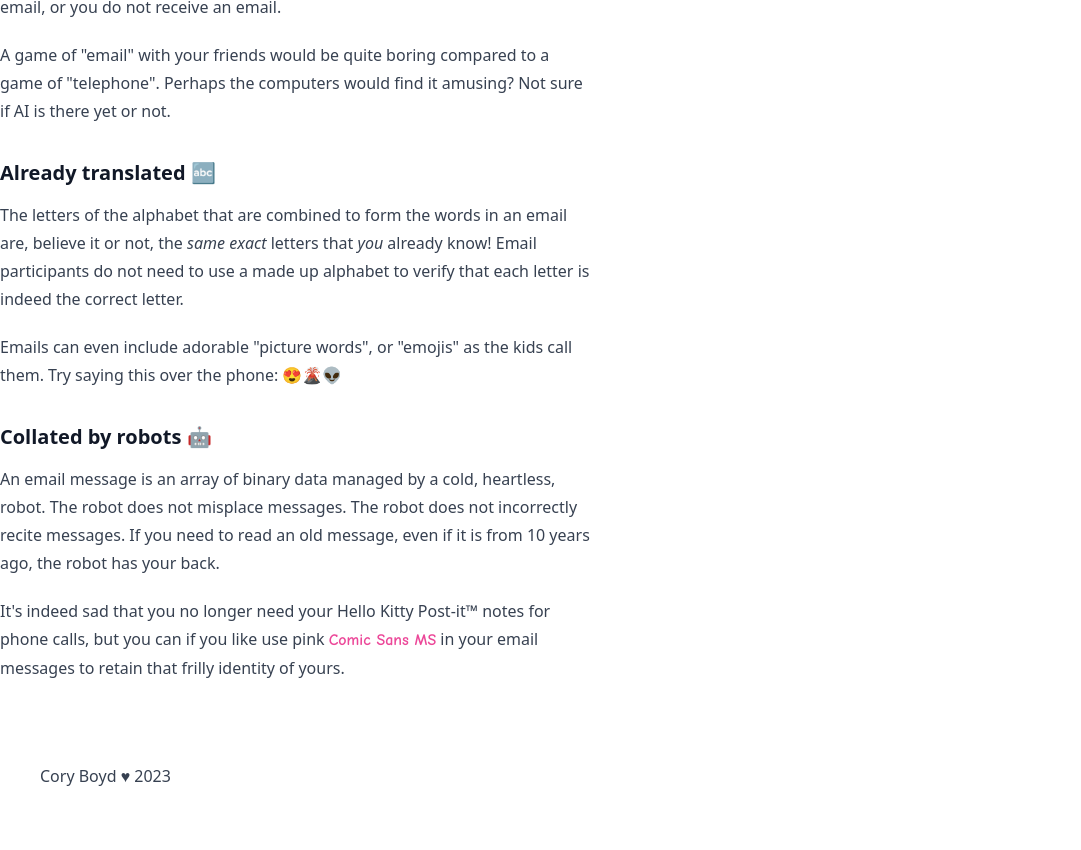
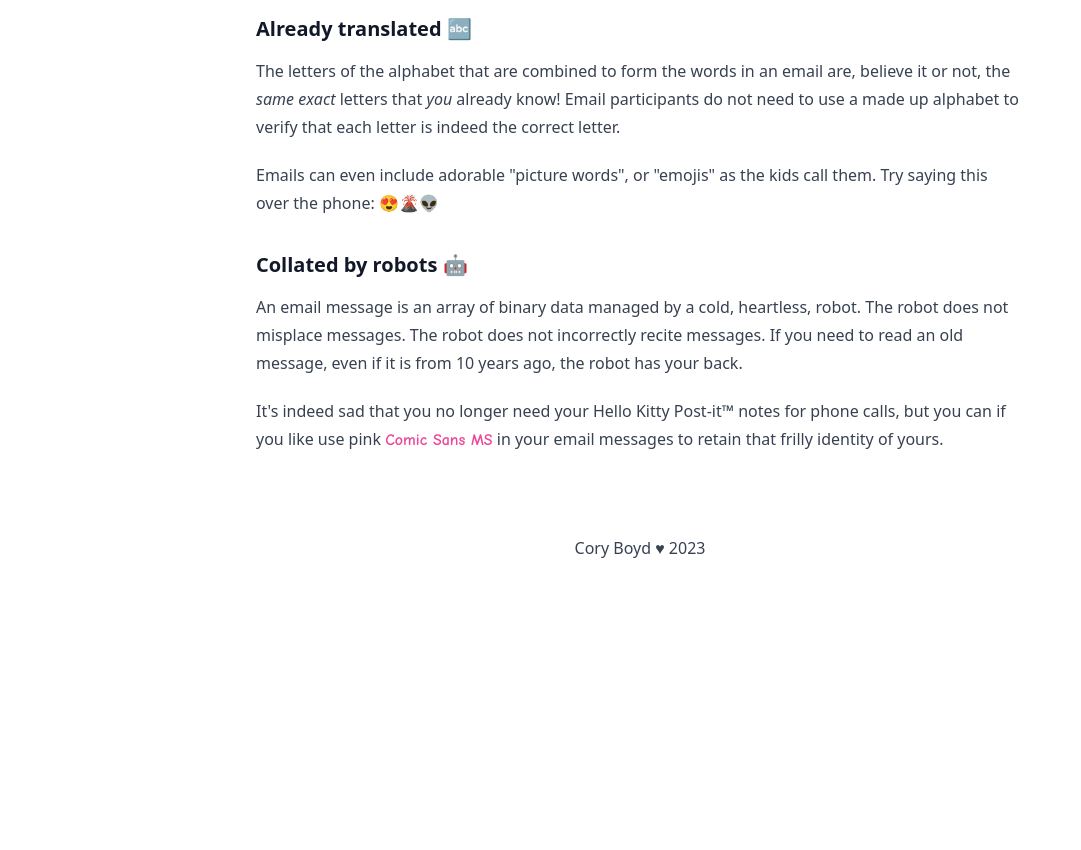
Before and after one commit to corytheboyd/phonesaredumb.com, a website built with Parcel: page src/index.html in a window 1280 px wide. Shown: the part 1627-2477 px from the top of the page, without its empty margins (0-1081 px from the left). After the commit the page ends 2249 px from the top, so only its background shows below. Built offline with nearby package versions, Linux system fonts and the light colour scheme.

Commit message:
Fix desktop styling

```diff
--- a/src/index.css
+++ b/src/index.css
@@ -2,13 +2,16 @@
 @tailwind components;
 @tailwind utilities;
 
-.Main {
+.PageContainer {
+  @apply w-screen h-full;
+  @apply flex flex-row justify-center;
+}
+
+.PageContent {
   @apply prose;
-  @apply container h-screen;
   @apply px-4 pt-6;
-
-  @apply md:mx-auto;
-  @apply md:p-0;
+  @apply md:max-w-3xl;
+  @apply md:p-0 md:pt-6;
 }
 
 .ContentSection {
@@ -26,6 +29,6 @@
 }
 
 .Footer {
-  @apply prose;
-  @apply p-10;
+  @apply py-10;
+  @apply text-center;
 }
--- a/src/index.html
+++ b/src/index.html
@@ -10,8 +10,10 @@
     />
     <title>Phones are dumb</title>
   </head>
-  <body class="Main">
-    <article class="prose">
+  <body class="PageContainer">
+    <div class="PageContent">
+      <main>
+        <article>
           <section class="HeaderBox">
             <h1>Phones are dumb</h1>
             <p>
@@ -31,31 +33,31 @@
             <section class="InfoBox">
               <h3>Literally a joke 🤣</h3>
               <p>
-            Phones are so dumb they have their own game. The "game" is that it's
-            funny when audibly exchanged information becomes garbled and
-            unrecognizable.
+                Phones are so dumb they have their own game. The "game" is that
+                it's funny when audibly exchanged information becomes garbled
+                and unrecognizable.
               </p>
               <p>Stop playing "telephone" with important information.</p>
             </section>
             <section class="InfoBox">
               <h3>Think they are the army 🪖</h3>
               <p>
-            If your communication method necessitates verifying messages with a
-            language of "foxtrot uniform charlie kilo india november golf"
-            nonsense, you are using the wrong communication method.
+                If your communication method necessitates verifying messages
+                with a language of "foxtrot uniform charlie kilo india november
+                golf" nonsense, you are using the wrong communication method.
               </p>
               <p>
                 I am not trying to coordinate troop deployments, I just want my
-            driver's license number to be correct in your system so that my car
-            insurance is valid.
+                driver's license number to be correct in your system so that my
+                car insurance is valid.
               </p>
             </section>
             <section class="InfoBox">
               <h3>Do not remember anything 🐟</h3>
               <p>
-            So you translate <code>The Code</code> from military gibberish with
-            a 75% confidence level in its accuracy (impressive number, really).
-            You feel more prepared now than you ever have before.
+                So you translate <code>The Code</code> from military gibberish
+                with a 75% confidence level in its accuracy (impressive number,
+                really). You feel more prepared now than you ever have before.
               </p>
               <p>
                 Your phone rings two weeks later, and it's time to recall
@@ -68,10 +70,13 @@
 
           <section class="HeaderBox mt-16">
             <h1>Write an email</h1>
-        <p>All of this can be avoided by using email instead of phone calls.</p>
             <p>
-          The best part is, we <em>already</em> have this amazing technology!
-          We've had it for decades. We will continue having it for more decades.
+              All of this can be avoided by using email instead of phone calls.
+            </p>
+            <p>
+              The best part is, we <em>already</em> have this amazing
+              technology! We've had it for decades. We will continue having it
+              for more decades.
             </p>
             <p><strong>It's okay, you are allowed to use email.</strong></p>
             <div class="text-6xl text-center">✉️💌✉️💌✉️</div>
@@ -83,50 +88,53 @@
             <section class="InfoBox">
               <h3>Always correct ✅</h3>
               <p>
-            An email message does not break down in transit. It is delivered to
-            you exactly as sent. It does this every single time, with no
-            exceptions. You either receive an email, or you do not receive an
-            email.
+                An email message does not break down in transit. It is delivered
+                to you exactly as sent. It does this every single time, with no
+                exceptions. You either receive an email, or you do not receive
+                an email.
               </p>
               <p>
-            A game of "email" with your friends would be quite boring compared
-            to a game of "telephone". Perhaps the computers would find it
-            amusing? Not sure if AI is there yet or not.
+                A game of "email" with your friends would be quite boring
+                compared to a game of "telephone". Perhaps the computers would
+                find it amusing? Not sure if AI is there yet or not.
               </p>
             </section>
             <section class="InfoBox">
               <h3>Already translated 🔤</h3>
               <p>
-            The letters of the alphabet that are combined to form the words in
-            an email are, believe it or not, the <em>same exact</em> letters
-            that <em>you</em> already know! Email participants do not need to
-            use a made up alphabet to verify that each letter is indeed the
-            correct letter.
+                The letters of the alphabet that are combined to form the words
+                in an email are, believe it or not, the
+                <em>same exact</em> letters that <em>you</em> already know!
+                Email participants do not need to use a made up alphabet to
+                verify that each letter is indeed the correct letter.
               </p>
               <p>
-            Emails can even include adorable "picture words", or "emojis" as the
-            kids call them. Try saying this over the phone: 😍🌋👽
+                Emails can even include adorable "picture words", or "emojis" as
+                the kids call them. Try saying this over the phone: 😍🌋👽
               </p>
             </section>
             <section class="InfoBox">
               <h3>Collated by robots 🤖</h3>
               <p>
                 An email message is an array of binary data managed by a cold,
-            heartless, robot. The robot does not misplace messages. The robot
-            does not incorrectly recite messages. If you need to read an old
-            message, even if it is from 10 years ago, the robot has your back.
+                heartless, robot. The robot does not misplace messages. The
+                robot does not incorrectly recite messages. If you need to read
+                an old message, even if it is from 10 years ago, the robot has
+                your back.
               </p>
               <p>
-            It's indeed sad that you no longer need your Hello Kitty Post-it™
-            notes for phone calls, but you can if you like use pink
+                It's indeed sad that you no longer need your Hello Kitty
+                Post-it™ notes for phone calls, but you can if you like use pink
                 <span class="FrillyIdentity">Comic Sans MS</span>
                 in your email messages to retain that frilly identity of yours.
               </p>
             </section>
           </div>
         </article>
+      </main>
       <footer class="Footer">
         <p>Cory Boyd ♥ 2023</p>
       </footer>
+    </div>
   </body>
 </html>
```
Also changed, not shown: dist/index.html, 4 other files. Lines whose indentation alone changed are shown as unchanged.
